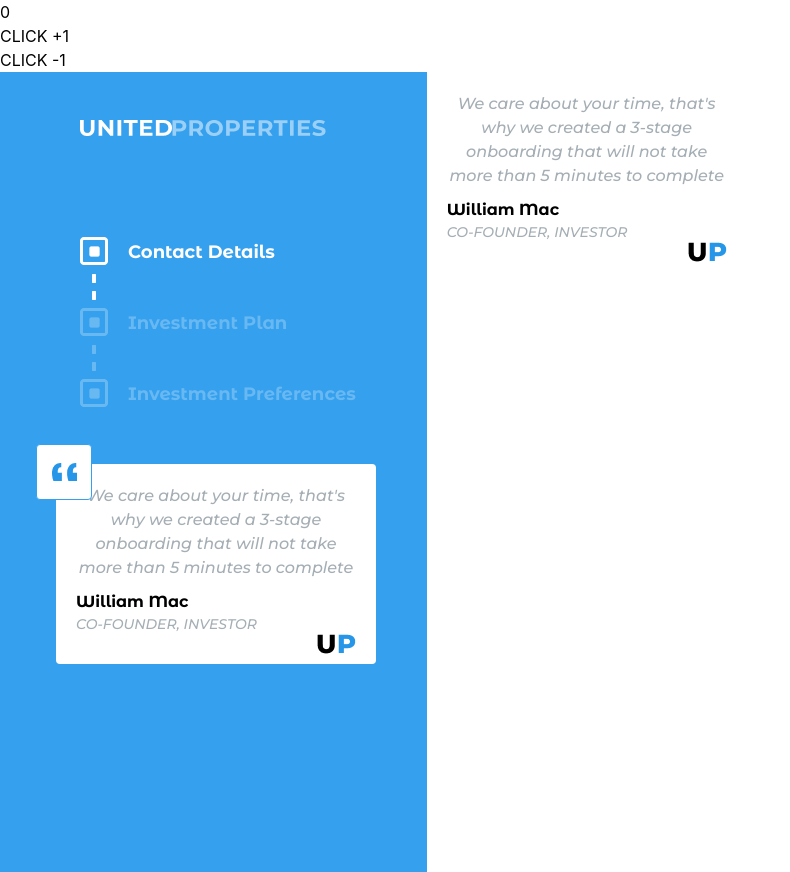
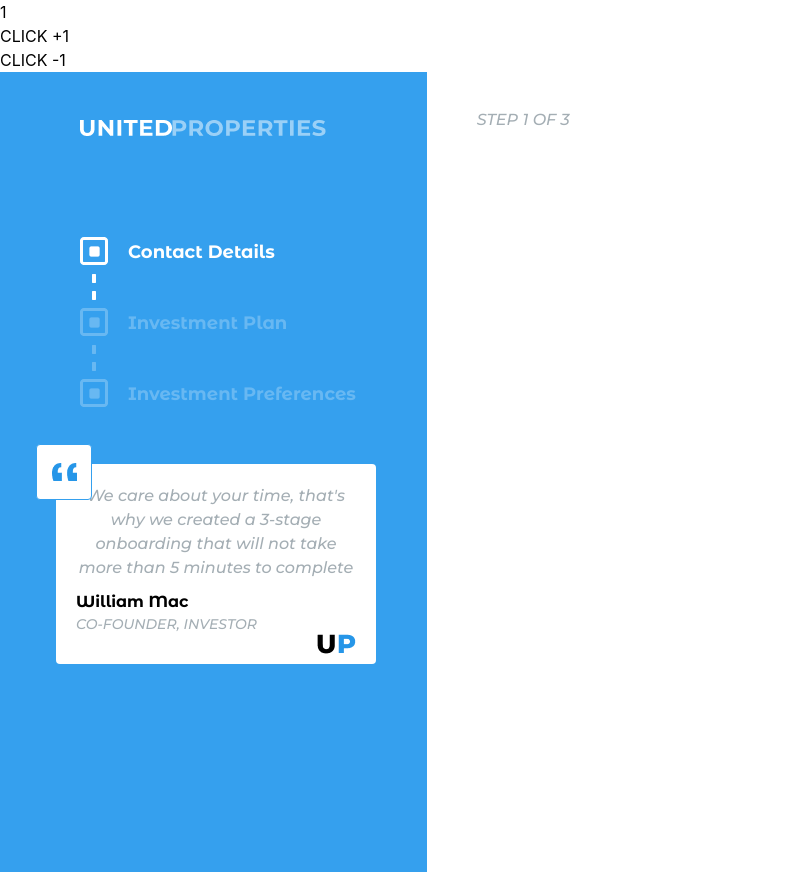
Before and after one commit to Frenzarectah/Investment_plan, a React (Create React App) app: page /cita in a window 1280 px wide. Shown: the whole page, without its empty margins (0-790 px from the left). Built offline with nearby package versions, Linux system fonts and the light colour scheme.

Commit message:
modified citation and page compts

```diff
--- a/src/App.js
+++ b/src/App.js
@@ -5,14 +5,15 @@ import logo2 from './assets/PROPERTIES.png';
 import Progress from './components/Progress/Progress';
 import LastProgress from './components/Progress/LastProgress';
 import Citation from './components/Citation_box/Citation';
+import Page1 from './pages/Page1';
 import { BrowserRouter, Routes, Switch, Route } from 'react-router-dom';
 export const globale = React.createContext();
 
 function App() {
-  const [page, setPage] = useState(0);
+  const [page, setPage] = useState(1);
 
   const setPageMax = ()=>{
-    if(page<=1) setPage(page+1);
+    if(page<=3) setPage(page+1);
   }
   return (
     <globale.Provider value={[page,setPage]}>
@@ -26,18 +27,19 @@ function App() {
             <img alt="propertier" src={logo2}></img>
         </div>
         <div id="progress_sect" className="pl-20 pt-20">
-          <Progress descr="Contact Details" num="0"/>
-          <Progress descr="Investment Plan" num="1"/>
-          <LastProgress descr="Investment Preferences" num="2"/>
+          <Progress descr="Contact Details" num="1"/>
+          <Progress descr="Investment Plan" num="2"/>
+          <LastProgress descr="Investment Preferences" num="3"/>
         </div>
         <div id="citation_sect" className="pl-14 pt-14">
           <Citation/>
       </div>
       </div>
+      <div className='ml-[50px] mt-[36px] montserrat text-[#A4AEB4]'>STEP {page} OF 3</div>
       <BrowserRouter>
       <Routes>
       <>
-        <Route path="/cita" element={<Citation/>}/>
+        <Route path="/page1" element={<Page1/>}/>
       </>
       </Routes>
       </BrowserRouter>
--- a/src/components/Citation_box/Citation.js
+++ b/src/components/Citation_box/Citation.js
@@ -4,9 +4,9 @@ import '../Citation_box/Citation.css';
 import UP from './assets/UP.png';
 
 const cit = {
-    0:{cit:"We care about your time, that's why we created a 3-stage onboarding that will not take more than 5 minutes to complete",name:"William Mac",title:"CO-FOUNDER, INVESTOR"},
-    1:{cit:"Save from thousands to millions on your deal. Secure the best possible. And get independent, unbiased advice for free",name:"Jodie Sears",title:"UNITED PROPERTIES' AGENT"},
-    2:{cit:"United Properties is about fast & easy searching, buying, selling and investing ever — online, with an expert by our side",name:"Ollie Mcmahon",title:"MANAGING DIRECTOR"}
+    1:{cit:"We care about your time, that's why we created a 3-stage onboarding that will not take more than 5 minutes to complete",name:"William Mac",title:"CO-FOUNDER, INVESTOR"},
+    2:{cit:"Save from thousands to millions on your deal. Secure the best possible. And get independent, unbiased advice for free",name:"Jodie Sears",title:"UNITED PROPERTIES' AGENT"},
+    3:{cit:"United Properties is about fast & easy searching, buying, selling and investing ever — online, with an expert by our side",name:"Ollie Mcmahon",title:"MANAGING DIRECTOR"}
 }
 const Citation = () =>{
     const [page,setPage] = useContext(globale);
--- /dev/null
+++ b/src/pages/Page1.js
@@ -0,0 +1,12 @@
+import React, {useContext } from 'react';
+import { globale } from '../App';
+
+const Page1 = () =>{
+    const [page,setPage] = useContext(globale);
+    return(
+        <>
+        PAGINA
+        </>
+    )
+}
+export default Page1;
```
Also changed, not shown: 1 other file (tests, documents, lock files or other folders).
